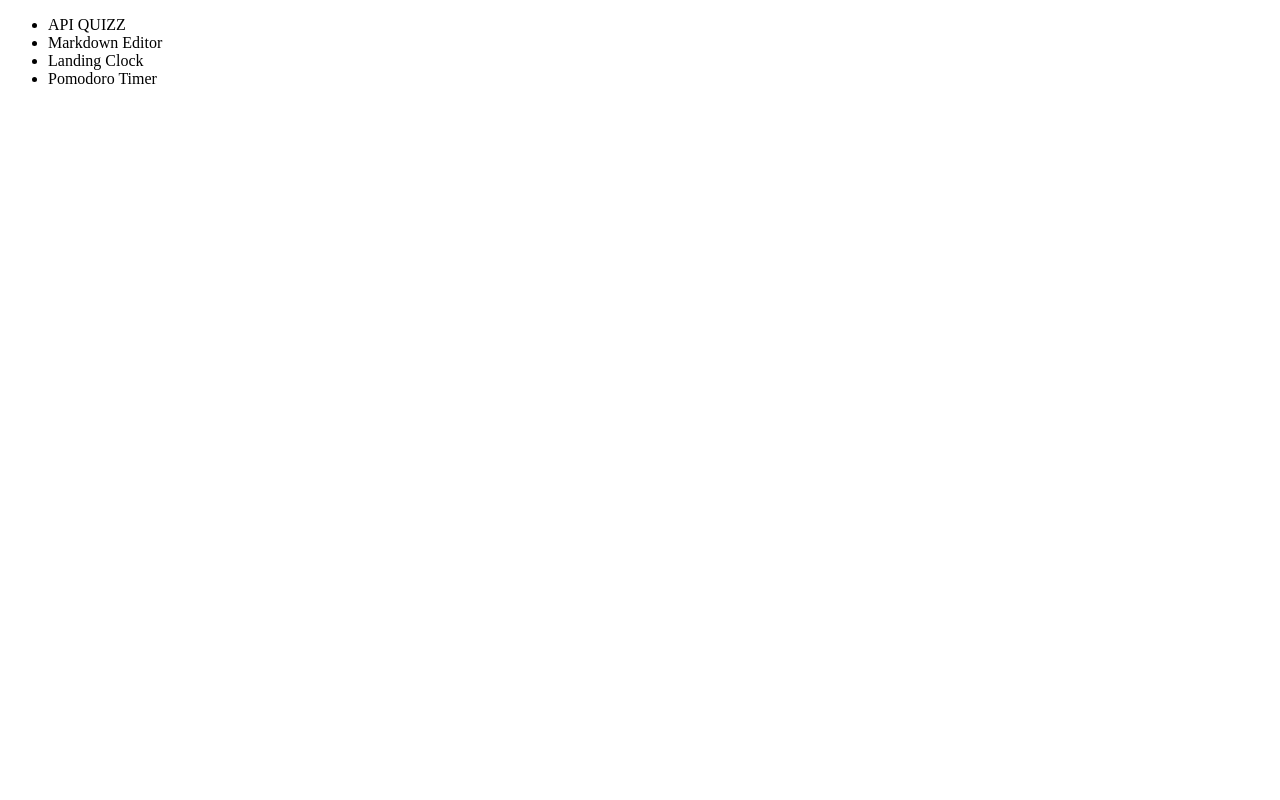
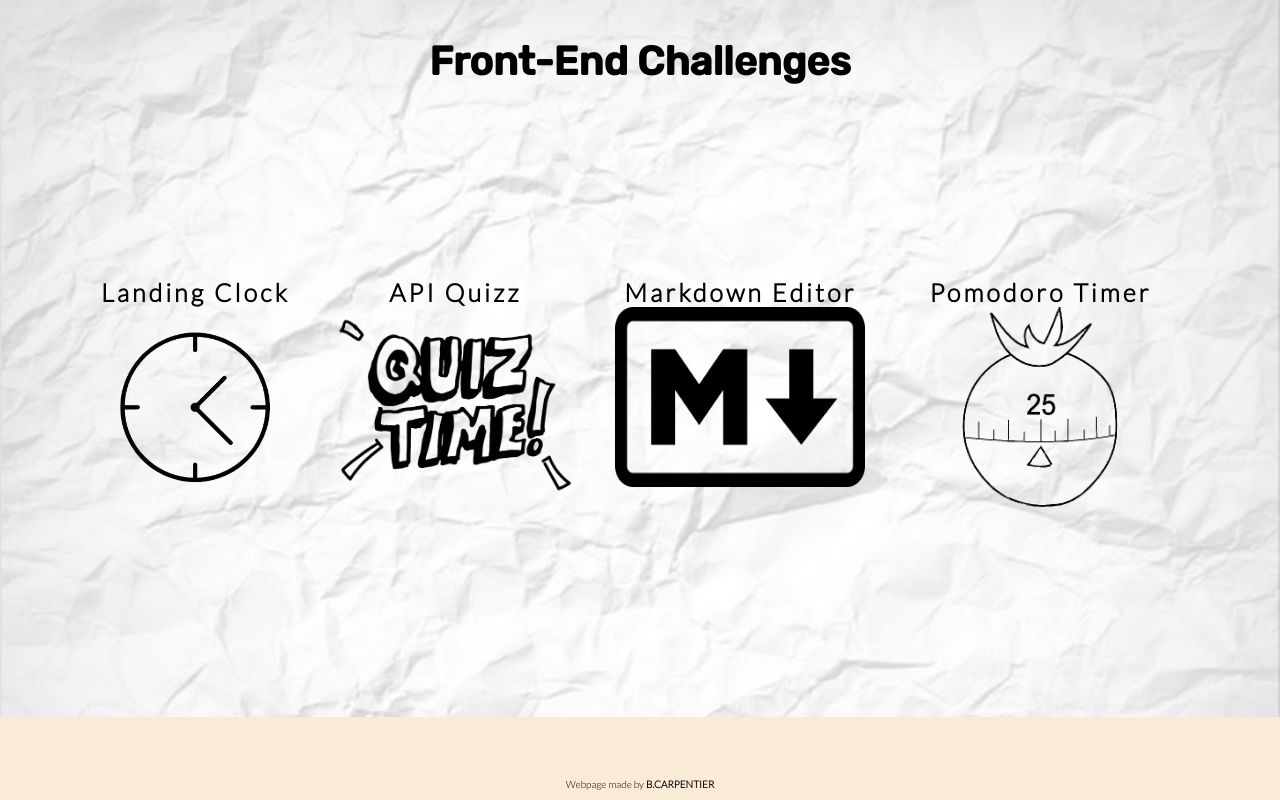
Before and after one commit to carpentierberengere/FrontEnd-Challenges, a plain HTML site: page index.html in a window 1280 px wide. Drawn offline with Linux system fonts and the light colour scheme.

Commit message:
commit 2

```diff
--- a/index.html
+++ b/index.html
@@ -1,42 +1,50 @@
 <!DOCTYPE html>
 <html lang="en">
+
 <head>
     <meta charset="UTF-8">
     <meta name="viewport" content="width=device-width, initial-scale=1.0">
-    <link rel="icon" type="image/png" sizes="16x16" href="./img/figOne.png">
+    <link rel="icon" type="image/png" sizes="16x16" href="./img/logobibi.png">
     <link href="./style.css" rel="stylesheet" />
     <link href="https://use.fontawesome.com/releases/v5.12.0/css/all.css" rel="stylesheet">
     <title>Front-End Challenges</title>
 </head>
-    <header>
-        <ul class="nav">
-            <li>API QUIZZ</li>
-            <li>Markdown Editor</li>
-            <li>Landing Clock</li>
-            <li>Pomodoro Timer</li>
-        </ul>
-    </header>
+
+
 <body>
+
+    <h1> Front-End Challenges</h1>
+
     <section class="general-view">
-
-            <div class="clock">
 
 
 
+        <div class="clock">
+            <h2>Landing Clock</h2>
+            <img class="clock-img" src="./img/clock.png">
         </div>
 
         <div class="quizz">
-
+            <h2>API Quizz</h2>
+            <img class="quizz-img" src="./img/quizz.png">
         </div>
 
         <div class="markdown">
-
+            <h2>Markdown Editor</h2>
+            <img class="mark-img" src="./img/markdown.png">
         </div>
 
         <div class="pomodoro">
-
+            <h2>Pomodoro Timer</h2>
+            <img class="pomo-img" src="img/pomodoro.png">
         </div>
 
     </section>
+
 </body>
+<footer>
+    <p>Webpage made by <b>B.CARPENTIER</b></p>
+</footer>
+
+
 </html>
--- a/style.css
+++ b/style.css
@@ -0,0 +1,117 @@
+@import url('https://fonts.googleapis.com/css2?family=Lato:wght@300&display=swap');
+@import url('https://fonts.googleapis.com/css2?family=Rubik:wght@500&display=swap');
+* {
+    margin: 0;
+    padding: 0;
+    box-sizing: border-box;
+}
+html{
+    font-family: 'Lato', sans-serif;
+    background-color:antiquewhite;
+    background-image: url(./img/Minimalist-Crumpled-Paper-Simple-Background-Image.png);
+    background-repeat: no-repeat;
+    background-size: cover;
+    background-position: inherit;
+
+}
+body{
+    text-align:center;
+}
+h1{
+    margin-top:3%;
+    font-size:40px;
+    font-family: 'Rubik', sans-serif;
+}
+
+
+.general-view{
+    display:flex;
+    margin-top:15%;
+    margin-left:5.5%;
+    text-align:center;
+}
+div{
+    padding-left:15px;
+
+}
+
+.clock-img{
+    height:200px;
+    width:200px;
+}
+.quizz-img{
+    height:200px;
+    width:250px;
+}
+.mark-img{
+    height:180px;
+    width:250px;
+}
+.pomo-img{
+    height:200px;
+    width:280px;
+}
+h2{
+    font-size:25px;
+    letter-spacing:3px;
+
+}
+img{
+    transform: scale(1);
+    transition: .3s ease-in-out;
+    margin: 0px 10px;
+}
+img:hover{
+    transform: scale(1.15);
+}
+
+footer{
+
+        display: flex;
+        left: 0;
+        bottom: 0;
+        width: 100%;
+        justify-content: center;
+        margin-bottom: 10px;
+        font-size: 10px;
+        margin-top: 2px;
+        position: fixed;
+
+}
+
+
+/*responsive for iphones X and 6/7/8*/
+@media screen and (min-width:200px) and (max-width:380px){
+    * {
+        margin: 0;
+        padding: 0;
+        box-sizing: border-box;
+    }
+
+    .general-view{
+        display:inline-block;
+        text-align: center;
+        margin-left:7%;
+    }
+
+    .nav{
+        font-size:8px;
+    }
+}
+
+/*responsive for iphones 6/7/8 PLUS*/
+
+@media screen and (min-width:380px) and (max-width:1040px){
+    * {
+        margin: 0;
+        padding: 0;
+        box-sizing: border-box;
+    }
+    .general-view{
+        display:inline-block;
+        margin-left:10%;
+    }
+    .nav{
+        font-size:10px;
+    }
+}
```
Also changed, not shown: img/Minimalist-Crumpled-Paper-Simple-Background-Image.png (added), img/clock.png (added), img/logobibi.png (added), img/markdown.png (added), img/pomodoro.png (added), img/quizz.png (added). Lines whose indentation alone changed are shown as unchanged.
